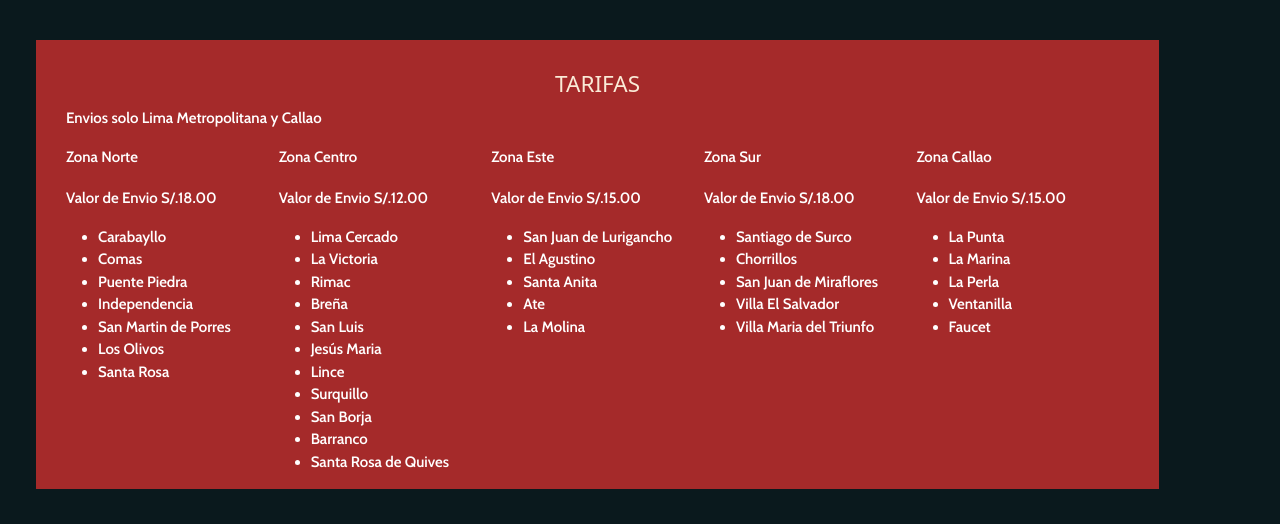
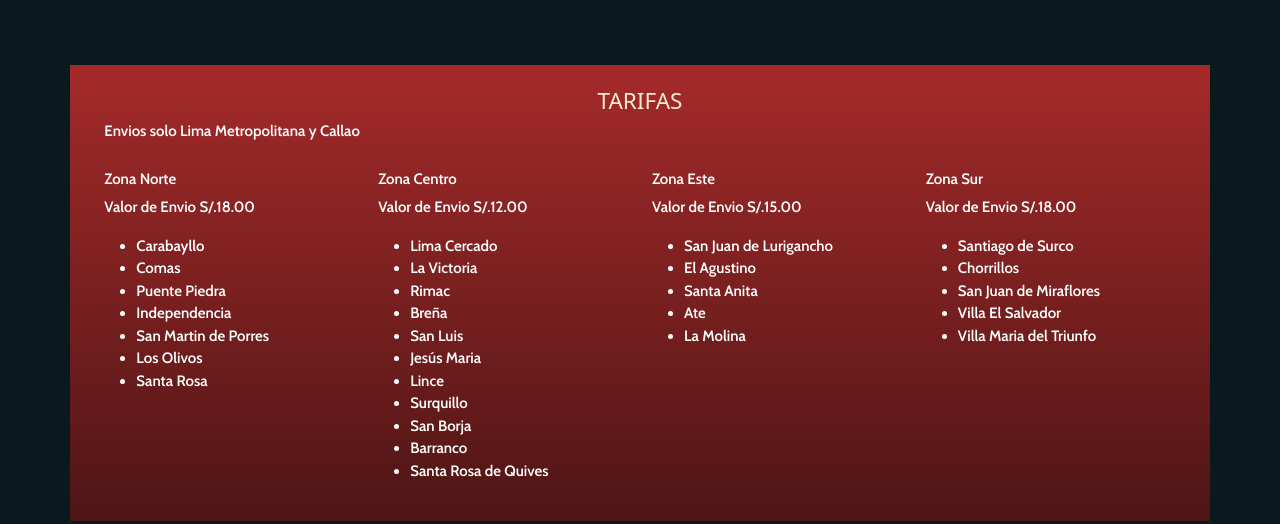
Before and after one commit to mpalaciosh/ProyectoCourier, a website: page Html/tarifas.html in a window 1280 px wide. Shown: the part 251-775 px from the top of the page. Drawn offline with nearby package versions, Linux system fonts and the light colour scheme; a web font is replaced by a local one.

Commit message:
Segundo commit

```diff
--- a/Html/tarifas.html
+++ b/Html/tarifas.html
@@ -10,7 +10,7 @@
     <link href="https://fonts.googleapis.com/css2?family=Anton&family=Cabin:wght@600&family=Dancing+Script:wght@700&family=Kaushan+Script&family=Palette+Mosaic&display=swap" rel="stylesheet">
     <link rel="stylesheet" href="../Css/pruebacss.css">
     <link rel="stylesheet" href="../Estilos/estilo.css">
-    <title>Tarifario Courier</title>
+    <title>Tarifario Pronto Courier</title>
     <meta name="description=" content="Pronto Courier es un courier para ti Amigo Emprendedor. Tarifario Lima - Perú. ">
     <meta name="keywords" content="courier, envios, entregas, entregas a domicilio, courier express, tarifa courier lima">
 </head>
@@ -64,24 +64,24 @@
     </nav>
         <!--Fin menu de Navegacion-->
     </header>
-
     <main>
         <!--Grilla Tarifario-->
-        <div class="grillaTarifas">
-            <div class="titulo"><h3 class="cuerpo__subTitulos">TARIFAS</h3> </div>
-            <h4>Envios solo Lima Metropolitana y Callao</h4>
+        <div class="container" id="fondoMain">
+            <div id="flexMain">
+            <div class="row">
+                <div class="col">
+                    <h3 class="cuerpo__subTitulos">TARIFAS</h3>
+                </div>
+            </div>
+            <div class="row">
+                <div class="col">
+                    <h4>Envios solo Lima Metropolitana y Callao</h4> <br>
+                </div>
+            </div>
+            <div class="row">
+                <div class="col-12 col-md-6 col-lg-3">
                     <h5>Zona Norte</h5>
-            <h5>Zona Centro</h5>
-            <h5>Zona Este</h5>
-            <h5>Zona Sur</h5>
-            <h5>Zona Callao</h5>
-
                     <p>Valor de Envio S/.18.00</p>
-            <p>Valor de Envio S/.12.00</p>
-            <p>Valor de Envio S/.15.00</p>
-            <p>Valor de Envio S/.18.00</p>
-            <p>Valor de Envio S/.15.00</p>
-
                     <ul>
                         <li>Carabayllo</li>
                         <li>Comas</li>
@@ -91,6 +91,10 @@
                         <li>Los Olivos</li>
                         <li>Santa Rosa</li>
                     </ul>
+                </div>
+                <div class="col-12 col-md-6 col-lg-3">
+                    <h5>Zona Centro</h5>
+                    <p>Valor de Envio S/.12.00</p>
                     <ul>
                         <li>Lima Cercado</li>
                         <li>La Victoria</li>
@@ -104,6 +108,10 @@
                         <li>Barranco</li>
                         <li>Santa Rosa de Quives</li>
                     </ul>
+                </div>
+                <div class="col-12 col-md-6 col-lg-3">
+                    <h5>Zona Este</h5>
+                    <p>Valor de Envio S/.15.00</p>
                     <ul>
                         <li>San Juan de Lurigancho</li>
                         <li>El Agustino</li>
@@ -111,6 +119,10 @@
                         <li>Ate</li>
                         <li>La Molina</li>
                     </ul>
+                </div>
+                <div class="col-12 col-md-6 col-lg-3">
+                    <h5>Zona Sur</h5>
+                    <p>Valor de Envio S/.18.00</p>
                     <ul>
                         <li>Santiago de Surco</li>
                         <li>Chorrillos</li>
@@ -118,13 +130,9 @@
                         <li>Villa El Salvador</li>
                         <li>Villa Maria del Triunfo</li>
                     </ul>
-            <ul>
-                <li>La Punta</li>
-                <li>La Marina</li>
-                <li>La Perla</li>
-                <li>Ventanilla</li>
-                <li>Faucet</li>
-            </ul>
+                </div>
+            </div>
+        </div>
     </div>
     <!--FIN Tarifario-->
     </main>
```
Also changed, not shown: Html/clientes.html (+1 -1 lines), Html/contacto.html (+1 -1 lines), Html/servicios.html (+1 -1 lines). Lines whose indentation alone changed are shown as unchanged.
